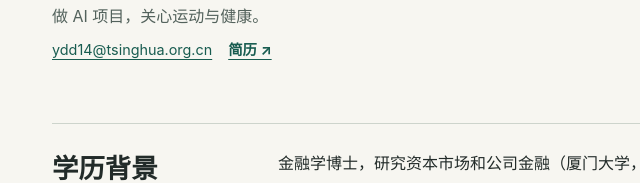
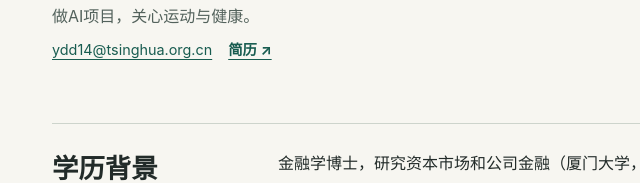
Before and after one commit to duoduoyu18/duoduoyu18.github.io, a plain HTML site: page index.html in a window 1280 px wide. Shown: the part 198-381 px from the top of the page, 28-668 px from the left. Drawn offline with Linux system fonts and the light colour scheme.

Commit message:
Remove spaces from Chinese homepage tagline

```diff
--- a/index.html
+++ b/index.html
@@ -18,7 +18,7 @@
   </div><div class="nav-controls"><a class="language-switch" href="en.html" hreflang="en" lang="en">English</a><button type="button" id="theme" aria-label="深色模式" aria-pressed="false" title="切换深浅外观"><span class="theme-icon" aria-hidden="true"></span></button></div>
 </nav></header>
 <main>
-  <div class="hero"><div><h1>喻多多</h1><p class="hero-note">做 AI 项目，关心运动与健康。</p><div class="hero-links"><a href="mailto:ydd14@tsinghua.org.cn">ydd14@tsinghua.org.cn</a><a class="cv-link" href="assets/DuoduoYu-CV-Full.pdf?v=48f59b5">简历 ↗</a></div></div><img src="assets/portrait.jpg" alt="喻多多的肖像"></div>
+  <div class="hero"><div><h1>喻多多</h1><p class="hero-note">做AI项目，关心运动与健康。</p><div class="hero-links"><a href="mailto:ydd14@tsinghua.org.cn">ydd14@tsinghua.org.cn</a><a class="cv-link" href="assets/DuoduoYu-CV-Full.pdf?v=48f59b5">简历 ↗</a></div></div><img src="assets/portrait.jpg" alt="喻多多的肖像"></div>
   <section id="education">
     <h2>学历背景</h2><div class="section-content">
     <div class="education-list">
```
